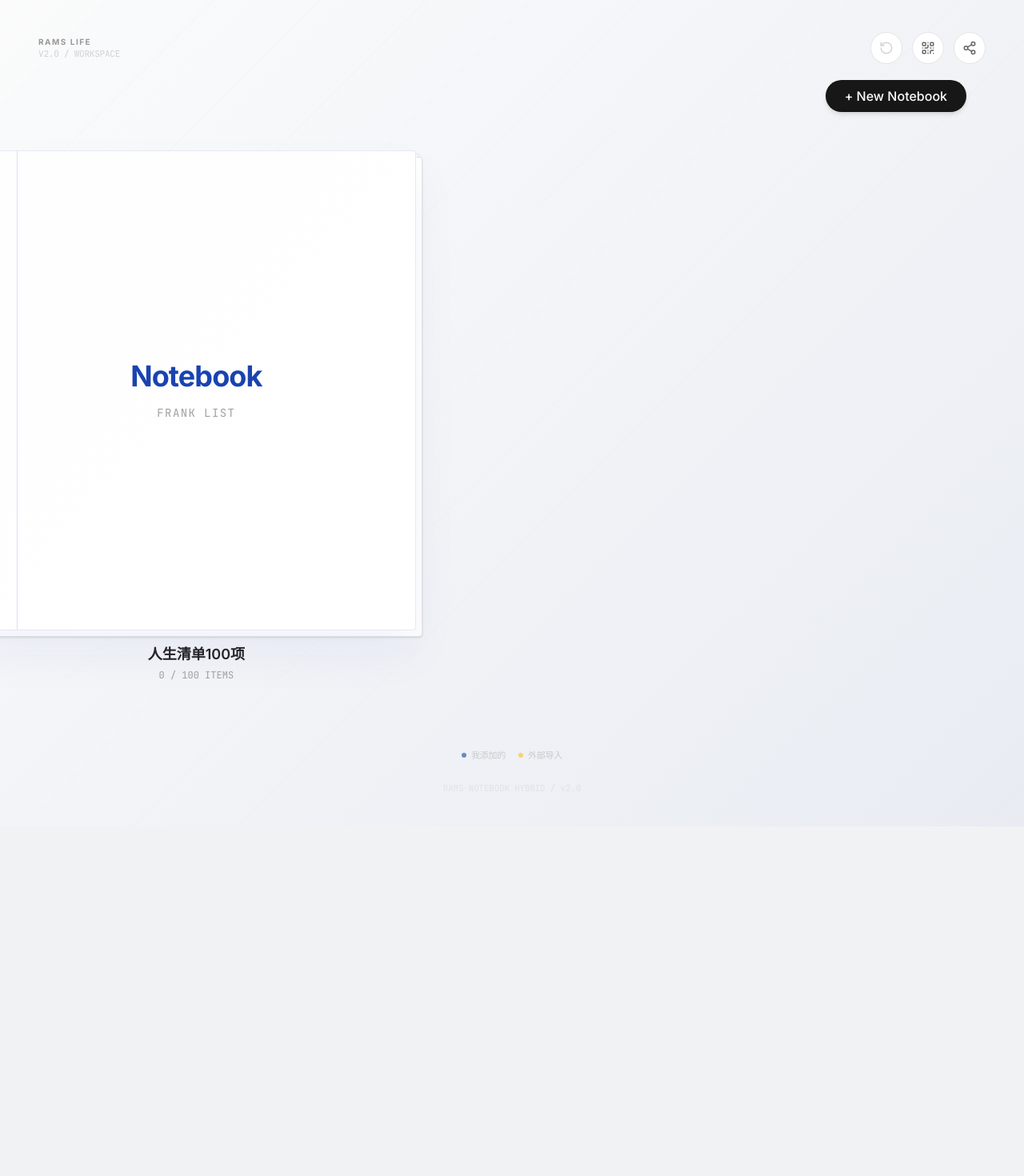
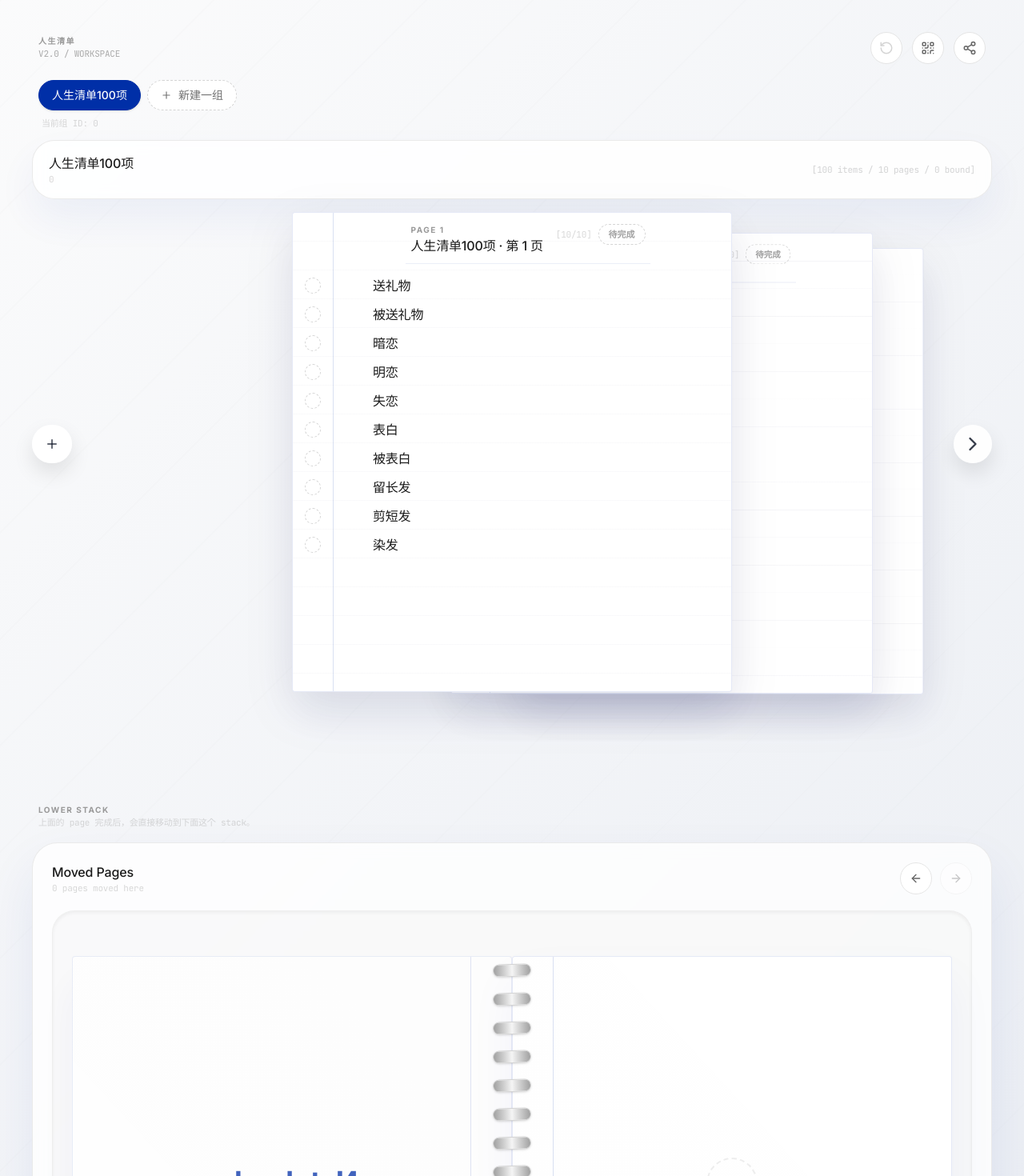
Before and after one commit to SonghaiFan/frank_list, a React (Vite) app: page / in a window 1280 px wide. Shown: the top 1470 px of the page at 80% size. Before the commit the page ends 1033 px from the top, so only its background shows below. Built offline with nearby package versions, Linux system fonts and the light colour scheme.

Commit message:
Revert "feat: implement NotebookGrid and ClosedNotebook components; enhance AppHeader and GroupWorkspace for improved navigation"
This reverts commit 0caaa5b6c0a488d3802a05f1db4fdaf7fe226bf0.

```diff
--- a/src/App.tsx
+++ b/src/App.tsx
@@ -5,10 +5,10 @@ import LZString from 'lz-string';
 import { QRCodeCanvas } from 'qrcode.react';
 import { AppHeader } from './components/AppHeader';
 import { ComparisonPanel } from './components/ComparisonPanel';
+import { GroupTabs } from './components/GroupTabs';
 import { GroupWorkspace } from './components/GroupWorkspace';
 import { Notebook } from './components/Notebook';
 import { ModalDialog } from './components/ModalDialog';
-import { NotebookGrid } from './components/NotebookGrid';
 import type { AppMode, Group, GroupPage, ItemOrigin, ItemOriginType, ListItem } from './lib/notebook-types';
 import { PAGE_ITEM_CAPACITY } from './lib/workspace-constants';
 
@@ -678,7 +678,6 @@ export default function App() {
   const [myId, setMyId] = useState<string>('local');
   const [groups, setGroups] = useState<Group[]>([createDefaultGroup()]);
   const [activeGroupId, setActiveGroupId] = useState<string>(DEFAULT_GROUP_ID);
-  const [viewMode, setViewMode] = useState<'grid' | 'detail'>('grid');
   const [myTicks, setMyTicks] = useState<Record<string, boolean>>({});
   const [boundPages, setBoundPages] = useState<Record<string, boolean>>({});
   const [extraPageCounts, setExtraPageCounts] = useState<Record<string, number>>({});
@@ -838,29 +837,18 @@ export default function App() {
     window.history.replaceState({}, '', window.location.pathname);
   };
 
-  const openGroup = (group: Group) => {
-    setActiveGroupId(group.id);
-    setViewMode('detail');
-    setMode('edit');
-    setSharedTicks({});
-    window.scrollTo({ top: 0, behavior: 'smooth' });
-    window.history.replaceState({}, '', window.location.pathname);
-  };
-
-  const backToGrid = () => {
-    setViewMode('grid');
-    // window.scrollTo({ top: 0, behavior: 'smooth' });
-  };
-
   const createGroup = () => {
     const newGroup: Group = {
       id: createOwnedId(myId, nextGroupId),
       title: `第 ${groups.length + 1} 组`,
       items: [],
     };
+    setGroups((prev) => [...prev, newGroup]);
+    setActiveGroupId(newGroup.id);
     setNextGroupId((prev) => prev + 1);
-    setGroups((prev) => [...prev, newGroup]);
-    openGroup(newGroup); // Switch to the new group
+    setMode('edit');
+    setSharedTicks({});
+    setNewItemText('');
     setEditingGroupId(newGroup.id);
     setGroupTitleDraft(newGroup.title);
   };
@@ -1035,7 +1023,6 @@ export default function App() {
 
     setGroups(nextGroups);
     setActiveGroupId(fallbackGroup.id);
-    setViewMode('grid'); // Reset to grid after delete
     setMyTicks((prev) => {
       const next = { ...prev };
       activeGroup.items.forEach((item) => {
@@ -1097,46 +1084,22 @@ export default function App() {
           onCopy={copyToClipboard}
           onReset={() => setShowResetConfirm(true)}
           onShowQrCode={() => setShowQrCode(true)}
-          isDetailView={viewMode === 'detail'}
-          onBackToGrid={backToGrid}
         />
 
-        <AnimatePresence>
-        {viewMode === 'grid' ? (
-          <motion.div
-            key="grid"
-            initial={{ opacity: 0, y: 10 }}
-            animate={{ opacity: 1, y: 0 }}
-             exit={{ opacity: 0, scale: 0.95, transition: { duration: 0.2 } }}
-          >
-              <div className="flex justify-end mb-4 px-8">
-                  <button
-                    onClick={createGroup}
-                    className="px-6 py-2 bg-neutral-900 text-white rounded-full font-medium shadow-md hover:bg-black transition-all"
-                  >
-                      + New Notebook
-                  </button>
-              </div>
-              <NotebookGrid
+        <GroupTabs
+          activeGroupId={activeGroupId}
           groups={groups}
-                ticks={myTicks}
-                onSelectGroup={(group) => openGroup(group)}
+          mode={mode}
+          onCreateGroup={createGroup}
+          onSelectGroup={selectGroup}
         />
-          </motion.div>
-        ) : (
-          <motion.div
-            key="detail"
-            initial={{ opacity: 0 }}
-             animate={{ opacity: 1 }}
-             exit={{ opacity: 0 }}
-          >
 
+        <LayoutGroup id={`page-stacks-${activeGroupId}`}>
           <AnimatePresence mode="wait">
             {mode === 'compare-result' && comparison ? (
               <ComparisonPanel comparison={comparison} group={activeGroup} />
             ) : (
             <GroupWorkspace
-                     key={activeGroup.id}
               activeGroup={activeGroup}
               activeGroupPages={stackPages}
               boundPageCount={lowerStackPages.length}
@@ -1163,16 +1126,12 @@ export default function App() {
           </AnimatePresence>
 
           <Notebook
-              key={activeGroup.id}
             pages={lowerStackPages}
             ticks={myTicks}
             onRemoveItem={removeItem}
             onToggleTick={toggleTick}
           />
-
-        </motion.div>
-        )}
-        </AnimatePresence>
+        </LayoutGroup>
 
         <footer className="mt-10 flex flex-col items-center">
           {mode === 'compare-step-1' && (
--- a/src/components/AppHeader.tsx
+++ b/src/components/AppHeader.tsx
@@ -1,5 +1,4 @@
-import React from 'react';
-import { ArrowLeft, Check, QrCode, RotateCcw, Share2, Menu } from 'lucide-react';
+import { ArrowLeft, Check, QrCode, RotateCcw, Share2 } from 'lucide-react';
 import type { AppMode } from '../lib/notebook-types';
 import { cn } from '../lib/cn';
 
@@ -10,8 +9,6 @@ interface AppHeaderProps {
   onCopy: () => void;
   onReset: () => void;
   onShowQrCode: () => void;
-  isDetailView?: boolean;
-  onBackToGrid?: () => void;
 }
 
 export function AppHeader({
@@ -21,35 +18,24 @@ export function AppHeader({
   onCopy,
   onReset,
   onShowQrCode,
-  isDetailView,
-  onBackToGrid,
 }: AppHeaderProps) {
   const circleButtonClass =
-    'flex h-10 w-10 items-center justify-center rounded-full border border-neutral-200 bg-white text-[#666] transition-all hover:-translate-y-px hover:border-klein hover:text-klein cursor-pointer';
+    'flex h-10 w-10 items-center justify-center rounded-full border border-neutral-200 bg-white text-[#666] transition-all hover:-translate-y-px hover:border-klein hover:text-klein';
 
   return (
-    <nav className="mb-5 flex items-center justify-between px-2 w-full">
-      <div className="flex items-center gap-4">
-        {isDetailView && (
-             <button onClick={onBackToGrid} className={circleButtonClass} title="Back to Library">
-                <ArrowLeft size={18} />
-             </button>
-        )}
-        <div className="flex flex-col">
-            <span className="ui-label text-base font-bold">Rams Life</span>
-            <span className="ui-mono uppercase tracking-tighter text-xs opacity-50">
-            {mode === 'edit' ? 'v2.0 / Workspace' : 'v2.0 / Comparison'}
-            </span>
-        </div>
+    <nav className="mb-5 flex items-center justify-between px-2">
+      <div className="flex flex-col">
+        <span className="ui-label">人生清单</span>
+        <span className="ui-mono uppercase tracking-tighter">
+          {mode === 'edit' ? 'v2.0 / Workspace' : 'v2.0 / 对比'}
+        </span>
       </div>
-
       <div className="flex gap-3">
         {mode !== 'edit' && (
           <button onClick={onBack} className={circleButtonClass} title="Back to Edit">
             <ArrowLeft size={18} />
           </button>
         )}
-
         {mode === 'edit' && (
           <button onClick={onReset} className={cn(circleButtonClass, 'text-neutral-300')} title="Reset to Default">
             <RotateCcw size={18} />
--- a/src/components/ClosedNotebook.tsx
+++ /dev/null
@@ -1,55 +0,0 @@
-import React from 'react';
-import { motion } from 'motion/react';
-import { CardCover } from './CardCover';
-import { Group } from '../lib/notebook-types';
-import { PAGE_CARD_HEIGHT_PX, PAGE_CARD_WIDTH_PX } from '../lib/workspace-constants';
-import { cn } from '../lib/cn';
-
-interface ClosedNotebookProps {
-    group: Group;
-    onClick: () => void;
-    totalItems: number;
-    completedItems: number;
-}
-
-export function ClosedNotebook({ group, onClick, totalItems, completedItems }: ClosedNotebookProps) {
-    return (
-        <motion.div
-            className="flex flex-col items-center gap-4 cursor-pointer group"
-            onClick={onClick}
-            whileHover={{ scale: 1.02 }}
-            whileTap={{ scale: 0.98 }}
-        >
-            <div className="relative">
-                {/* Paper stack effect behind */}
-                 <div
-                    className="absolute inset-0 bg-white rounded-[4px] border border-neutral-200 shadow-sm translate-x-1 translate-y-1"
-                    style={{ width: `${PAGE_CARD_WIDTH_PX}px`, height: `${PAGE_CARD_HEIGHT_PX}px` }}
-                />
-                <div
-                    className="absolute inset-0 bg-white rounded-[4px] border border-neutral-200 shadow-sm translate-x-2 translate-y-2"
-                    style={{ width: `${PAGE_CARD_WIDTH_PX}px`, height: `${PAGE_CARD_HEIGHT_PX}px` }}
-                />
-
-                {/* The Cover */}
-                <div>
-                    <CardCover
-                        className="shadow-[0_20px_40px_rgba(0,0,0,0.1)] group-hover:shadow-[0_30px_60px_rgba(0,47,167,0.15)] transition-shadow duration-300"
-                    />
-                </div>
-
-                {/* Spine overlay to hint at book structure */}
-                <div className="absolute left-0 top-0 bottom-0 w-3 bg-gradient-to-r from-black/5 to-transparent pointer-events-none rounded-l-[4px]" />
-            </div>
-
-            <div className="text-center space-y-1">
-                <h3 className="text-lg font-semibold text-neutral-800 group-hover:text-klein transition-colors">
-                    {group.title}
-                </h3>
-                <p className="font-mono text-xs text-neutral-400">
-                    {completedItems} / {totalItems} ITEMS
-                </p>
-            </div>
-        </motion.div>
-    );
-}
--- a/src/components/GroupWorkspace.tsx
+++ b/src/components/GroupWorkspace.tsx
@@ -52,16 +52,58 @@ export function GroupWorkspace({
   onAddItem,
 }: GroupWorkspaceProps) {
   return (
-    <motion.div
-      initial={{ opacity: 0, scale: 0.9, y: 200 }}
-      animate={{ opacity: 1, scale: 1, y: 0 }}
-      exit={{ opacity: 0, scale: 0.9, y: 200, transition: { duration: 0.2 } }}
-      transition={{ type: 'spring', stiffness: 200, damping: 25 }}
-    >
+    <>
+      <div className="mb-4 rounded-[28px] border border-neutral-200/80 bg-white/85 px-5 py-4 shadow-[0_24px_50px_rgba(0,47,167,0.06)] backdrop-blur-sm">
+        <div className="flex items-center justify-between gap-4">
+          <div className="min-w-0">
+            {editingGroupId === activeGroup.id ? (
+              <input
+                autoFocus
+                type="text"
+                value={groupTitleDraft}
+                onChange={(e) => onDraftChange(e.target.value)}
+                onBlur={onRenameSave}
+                onKeyDown={(e) => {
+                  if (e.key === 'Enter') onRenameSave();
+                  if (e.key === 'Escape') onRenameCancel();
+                }}
+                className="list-text w-full bg-transparent border-none outline-none"
+              />
+            ) : (
+              <button
+                type="button"
+                onClick={onRenameStart}
+                className="list-text truncate-text text-left hover:text-klein transition-colors"
+                title="点击重命名这一组"
+              >
+                {activeGroup.title}
+              </button>
+            )}
+            <div className="ui-mono opacity-45 truncate-text">{activeGroup.id}</div>
+          </div>
+          <div className="flex items-center gap-3 shrink-0">
+            <div className="ui-mono opacity-50">
+              [{activeGroup.items.length} items / {activeGroupPages.length} pages / {boundPageCount} bound]
+            </div>
+            {mode === 'edit' && activeGroup.id !== '0' && (
+              <button
+                onClick={onDeleteGroup}
+                className="text-neutral-300 hover:text-klein transition-colors"
+                title="Delete Group"
+              >
+                <Trash2 size={16} />
+              </button>
+            )}
+          </div>
+        </div>
+      </div>
 
-
-      <div
+      <AnimatePresence mode="wait">
+        <motion.div
           key={`group-${activeGroup.id}`}
+          initial={{ opacity: 0 }}
+          animate={{ opacity: 1 }}
+          exit={{ opacity: 0 }}
           className="space-y-5"
           ref={paperRef}
         >
@@ -86,7 +128,8 @@ export function GroupWorkspace({
             onRemoveItem={onRemoveItem}
             onToggleTick={onToggleTick}
           />
-      </div>
-    </motion.div>
+        </motion.div>
+      </AnimatePresence>
+    </>
   );
 }
--- a/src/components/LowerStackPanel.tsx
+++ b/src/components/LowerStackPanel.tsx
@@ -93,9 +93,16 @@ export function Notebook({
 
   return (
     <div className="mt-10">
+      <div className="mb-4 px-2">
+        <div className="ui-label">Lower Stack</div>
+        <div className="ui-mono opacity-45">上面的 page 完成后，会直接移动到下面这个 stack。</div>
+      </div>
       <div className="relative overflow-visible rounded-[32px] border border-neutral-200/80 bg-white/78 px-6 pb-8 pt-6 shadow-[0_30px_65px_rgba(0,47,167,0.08)] backdrop-blur-sm">
         <div className="mb-5 flex items-center justify-between gap-4">
-
+          <div>
+            <div className="list-text">Moved Pages</div>
+            <div className="ui-mono opacity-45">{pages.length} pages moved here</div>
+          </div>
           {pages.length > 1 && (
             <div className="relative z-[3] flex gap-2.5">
               <motion.button
--- a/src/components/Notebook.tsx
+++ b/src/components/Notebook.tsx
@@ -20,7 +20,7 @@ function NotebookSpine({ height = 600 }: { height?: number }) {
   const count = Math.floor(height / LINE_HEIGHT);
 
   return (
-    <div className="absolute left-1/2 top-0 w-12 -translate-x-1/2 z-[100] flex flex-col pointer-events-none select-none">
+    <div className="absolute left-1/2 top-14 w-12 -translate-x-1/2 z-[100] flex flex-col pointer-events-none select-none">
       {Array.from({ length: count }).map((_, i) => (
         <div key={i} className="relative w-full flex items-center justify-center" style={{ height: `${LINE_HEIGHT}px` }}>
             <div className="h-4 w-16 bg-gradient-to-r from-neutral-400 via-neutral-100 to-neutral-400 rounded-full shadow-sm transform -rotate-2 border border-neutral-300" />
@@ -125,39 +125,48 @@ export function Notebook({
   };
 
   return (
-    <motion.div
-      className="relative flex min-h-[700px] w-full items-start justify-center perspective-[2000px] mt-10"
-      initial={{ opacity: 0, scale: 0.9, y: -200 }}
-      animate={{ opacity: 1, scale: 1, y: 0 }}
-      exit={{ opacity: 0, scale: 0.9, y: -200 }}
-      transition={{ type: 'spring', stiffness: 100, damping: 20 }}
-    >
-        {allPages.length > 1 && (
-            <>
-              <button
+    <div className="mt-10">
+      <div className="mb-4 px-2">
+        <div className="ui-label">Lower Stack</div>
+        <div className="ui-mono opacity-45">上面的 page 完成后，会直接移动到下面这个 stack。</div>
+      </div>
+      <div className="relative overflow-visible rounded-[32px] border border-neutral-200/80 bg-white/78 px-6 pb-8 pt-6 shadow-[0_30px_65px_rgba(0,47,167,0.08)] backdrop-blur-sm">
+        <div className="mb-5 flex items-center justify-between gap-4">
+          <div>
+            <div className="list-text">Moved Pages</div>
+            <div className="ui-mono opacity-45">{pages.length} pages moved here</div>
+          </div>
+          {allPages.length > 1 && (
+            <div className="relative z-[3] flex gap-2.5">
+              <motion.button
+                whileHover={{ y: -1 }}
+                whileTap={{ scale: 0.98 }}
                 type="button"
                 onClick={goPrevPage}
                 disabled={!canGoPrev}
-                className="absolute left-4 top-[300px] z-50 flex h-12 w-12 items-center justify-center rounded-full border border-neutral-200 bg-white/80 text-[#666] shadow-[0_8px_16px_rgba(0,0,0,0.06)] backdrop-blur-sm transition-all hover:-translate-y-px hover:border-klein hover:text-klein disabled:cursor-not-allowed disabled:opacity-35"
+                className="flex h-10 w-10 items-center justify-center rounded-full border border-neutral-200 bg-white text-[#666] transition-all hover:-translate-y-px hover:border-klein hover:text-klein disabled:cursor-not-allowed disabled:opacity-35"
                 title="Previous page"
               >
-                <ArrowLeft size={20} />
-              </button>
-              <button
+                <ArrowLeft size={16} />
+              </motion.button>
+              <motion.button
+                whileHover={{ y: -1 }}
+                whileTap={{ scale: 0.98 }}
                 type="button"
                 onClick={goNextPage}
                 disabled={!canGoNext}
-                className="absolute right-4 top-[300px] z-50 flex h-12 w-12 items-center justify-center rounded-full border border-neutral-200 bg-white/80 text-[#666] shadow-[0_8px_16px_rgba(0,0,0,0.06)] backdrop-blur-sm transition-all hover:-translate-y-px hover:border-klein hover:text-klein disabled:cursor-not-allowed disabled:opacity-35"
+                className="flex h-10 w-10 items-center justify-center rounded-full border border-neutral-200 bg-white text-[#666] transition-all hover:-translate-y-px hover:border-klein hover:text-klein disabled:cursor-not-allowed disabled:opacity-35"
                 title="Next page"
               >
-                <ArrowRight size={20} />
-              </button>
-            </>
+                <ArrowRight size={16} />
+              </motion.button>
+            </div>
           )}
-
+        </div>
+        <div className="relative min-h-[720px] overflow-visible rounded-[28px] bg-neutral-100/50 shadow-inner px-4 py-14 border border-neutral-200/50">
           <NotebookSpine />
 
-          <div className="relative w-full h-[620px] max-w-[500px] perspective-[2000px]">
+          <div className="relative min-h-[620px] perspective-[2000px]">
               {allPages.map((page, index) => {
                 const distanceFromFocus = index - safeFocusedPageIndex;
                 const isPast = distanceFromFocus < 0;
@@ -175,7 +184,6 @@ export function Notebook({
                 return (
                   <motion.div
                     key={page.key}
-
                     className="absolute left-1/2 top-0 cursor-pointer border-none bg-transparent p-0 text-left"
                     style={{
                       width: `${PAGE_CARD_WIDTH_PX}px`,
@@ -250,6 +258,8 @@ export function Notebook({
                 );
               })}
             </div>
-    </motion.div>
+        </div>
+      </div>
+    </div>
   );
 }
--- a/src/components/NotebookGrid.tsx
+++ /dev/null
@@ -1,31 +0,0 @@
-import React from 'react';
-import { motion } from 'motion/react';
-import { Group } from '../lib/notebook-types';
-import { ClosedNotebook } from './ClosedNotebook';
-
-interface NotebookGridProps {
-    groups: Group[];
-    ticks: Record<string, boolean>;
-    onSelectGroup: (group: Group) => void;
-}
-
-export function NotebookGrid({ groups, ticks, onSelectGroup }: NotebookGridProps) {
-    return (
-        <div className="grid grid-cols-1 md:grid-cols-2 lg:grid-cols-3 gap-12 p-8 place-items-center">
-            {groups.map((group) => {
-                const totalItems = group.items.length;
-                const completedItems = group.items.filter(item => ticks[item.id]).length;
-
-                return (
-                    <ClosedNotebook
-                        key={group.id}
-                        group={group}
-                        totalItems={totalItems}
-                        completedItems={completedItems}
-                        onClick={() => onSelectGroup(group)}
-                    />
-                );
-            })}
-        </div>
-    );
-}
```
Lines whose indentation alone changed are shown as unchanged.
